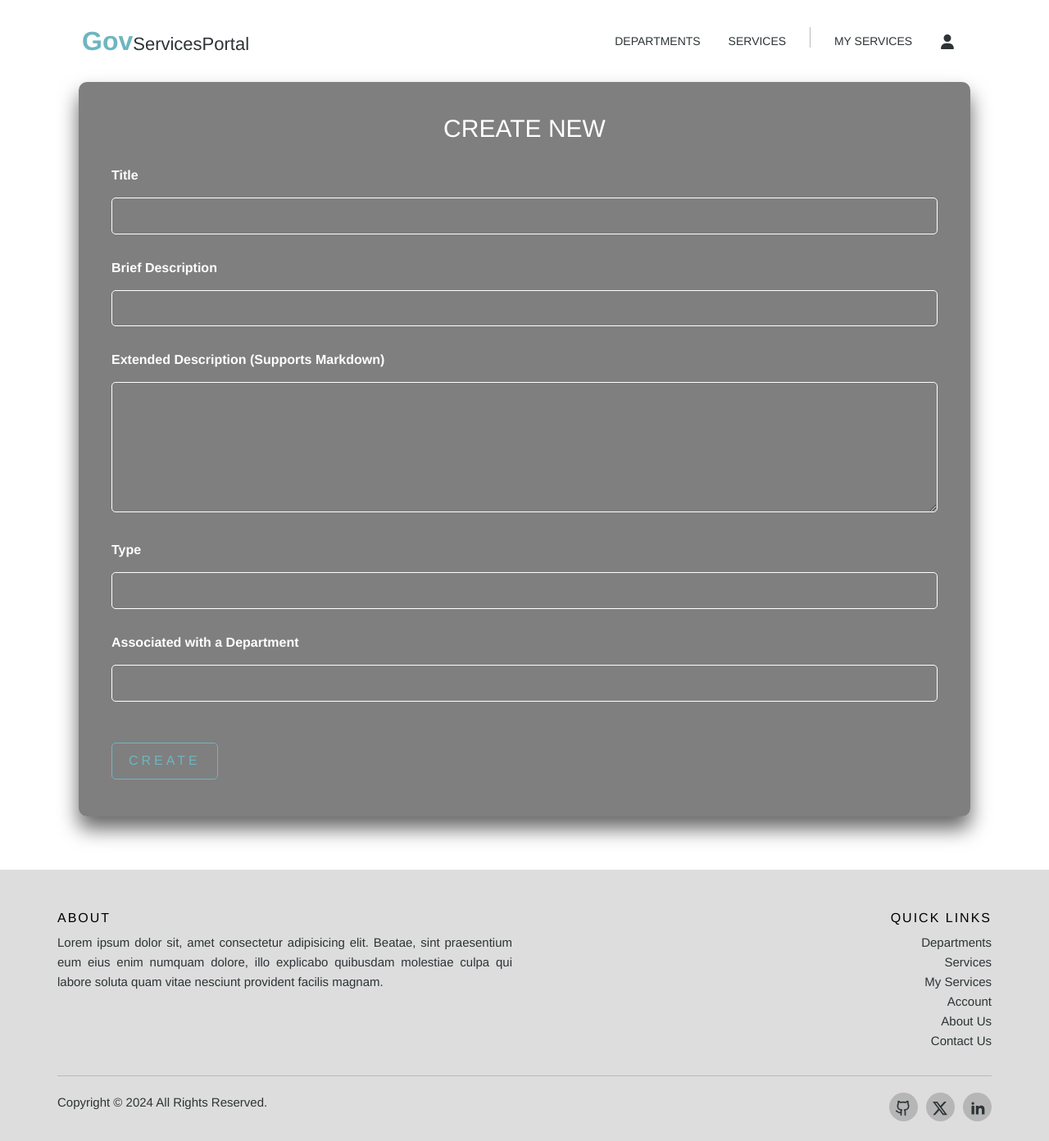
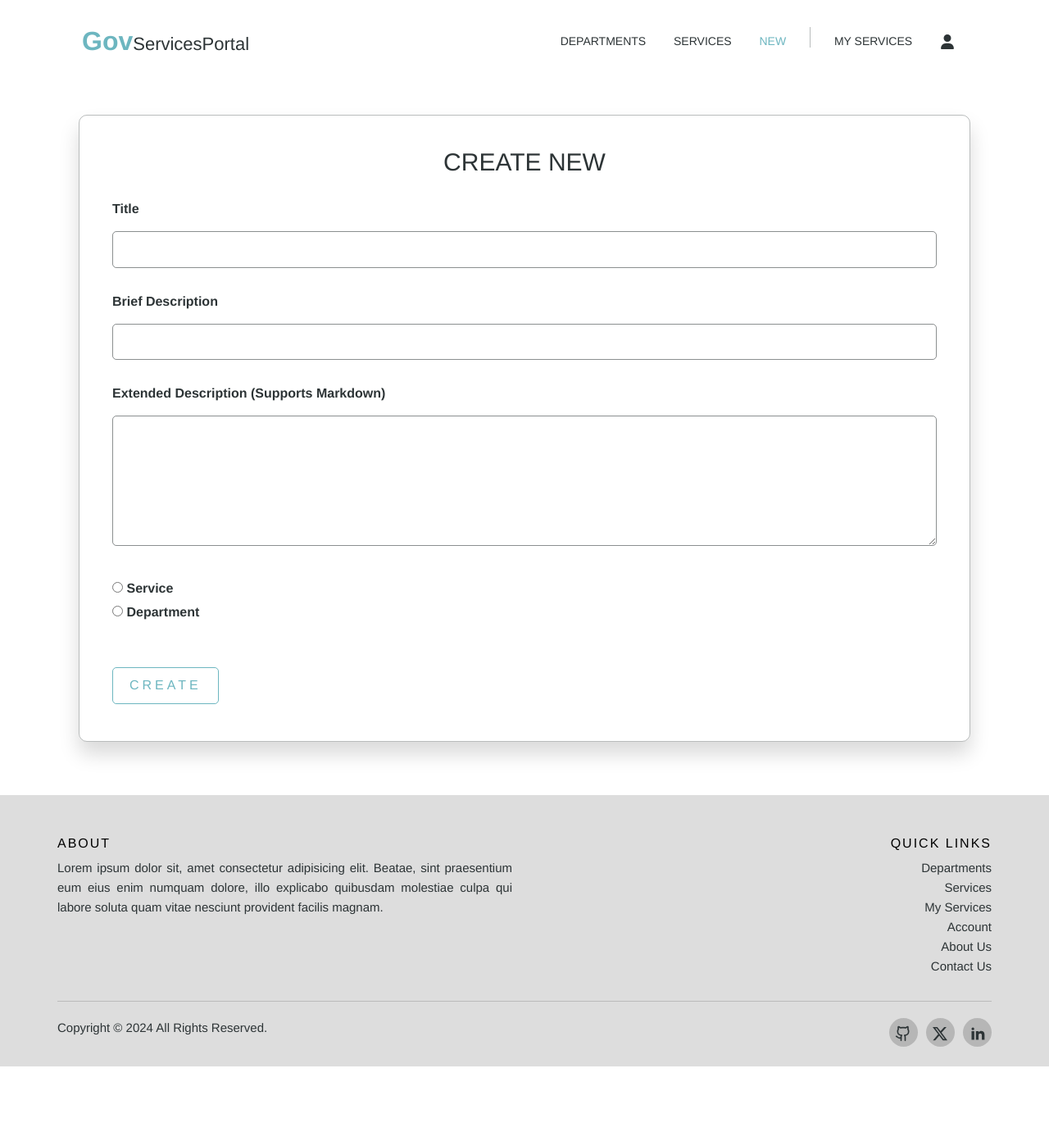
Before and after one commit to uosyph/GovServicesPortal, a Flask app: page /new in a window 1280 px wide. Shown: the whole page at 82% size. After the commit the page ends 1301 px from the top, so only its background shows below. Run offline with Flask 3, Linux system fonts and the light colour scheme; the visitor is signed in with stand-in values (Sample User, id 1); some libraries are stand-ins or nearby versions.

Commit message:
[feat] Select new creation type

```diff
--- a/static/styles/common.css
+++ b/static/styles/common.css
@@ -71,13 +71,14 @@ nav li a svg:hover {
 
 nav li .register_btn {
 	background: #6db6c0;
+	color: #fff;
 	border-radius: 10px;
 	padding: 9px 15px;
 }
 
 nav li .register_btn:hover {
 	background: #62a1a8;
-	color: #000;
+	color: #e4e4e4;
 }
 
 .acc_separator_left {
@@ -105,7 +106,7 @@ nav li .register_btn:hover {
 
 #active_reg {
 	background: #62a1a8;
-	color: #000;
+	color: #e4e4e4;
 }
 
 footer {
--- a/static/styles/new.css
+++ b/static/styles/new.css
@@ -1,10 +1,12 @@
 .form-box {
+	color: #2d3436;
+	border: 1px solid #2d343654;
 	margin: auto;
+	margin-top: 40px;
 	width: 85%;
 	padding: 40px;
-	background: rgba(0, 0, 0, 0.5);
 	box-sizing: border-box;
-	box-shadow: 0 15px 25px rgba(0, 0, 0, 0.6);
+	box-shadow: 0 15px 25px rgba(0, 0, 0, 0.15);
 	border-radius: 10px;
 	margin-bottom: 65px;
 }
@@ -12,7 +14,7 @@
 .form-box h2 {
 	margin: 0 0 30px;
 	padding: 0;
-	color: #fff;
+	color: #2d3436;
 	text-align: center;
 	text-transform: uppercase;
 }
@@ -26,10 +28,10 @@
 	width: 100%;
 	padding: 10px 0;
 	font-size: 16px;
-	color: #fff;
+	color: #2d3436;
 	margin-top: 10px;
 	margin-bottom: 30px;
-	border: 1px solid #fff;
+	border: 1px solid #2d34368c;
 	border-radius: 5px;
 	outline: none;
 	background: transparent;
@@ -41,7 +43,37 @@
 
 .form-box .input-box label {
 	font-size: 16px;
-	color: #fff;
+	color: #2d3436;
+}
+
+.form-box .radio-box {
+	font-size: 16px;
+	margin-top: 5px;
+}
+
+.form-box .option-box {
+	display: none;
+	font-size: 16px;
+	margin-top: 20px;
+}
+
+.form-box .option-box select {
+	width: 100%;
+	padding: 10px;
+	border: 1px solid #2d34368c;
+	border-radius: 5px;
+	background-color: transparent;
+	font-size: 16px;
+	cursor: pointer;
+}
+
+.form-box .option-box select::after {
+	content: '\25BC';
+	position: absolute;
+	top: 50%;
+	right: 10px;
+	transform: translateY(-50%);
+	pointer-events: none;
 }
 
 .form-box form .submit-btn {
@@ -54,7 +86,7 @@
 	text-transform: uppercase;
 	overflow: hidden;
 	transition: 0.5s;
-	margin-top: 20px;
+	margin-top: 50px;
 	margin-bottom: 5px;
 	letter-spacing: 4px;
 	border: 1px solid #6db6c0;
@@ -71,6 +103,6 @@
 }
 
 .form-box .form-msg {
-	color: #fff;
+	color: #2d3436;
 	margin-bottom: 20px;
 }
--- a/templates/base.html
+++ b/templates/base.html
@@ -22,9 +22,14 @@
             <li>
                 <a href="{{ url_for('departments') }}" {% if request.path == '/departments' %} id="active" {% endif %}>Departments</a>
             </li>
-            <li class="acc_separator_right">
+            <li {% if session["is_admin"] == False %} class="acc_separator_right" {% endif %}>
                 <a href="{{ url_for('services') }}" {% if request.path == '/services' %} id="active" {% endif %}>Services</a>
             </li>
+            {% if session["is_admin"] == True: %}
+                <li class="acc_separator_right">
+                    <a href="{{ url_for('new') }}" {% if request.path == '/new' %} id="active" {% endif %}>New</a>
+                </li>
+            {% endif %}
             <li class="vr"></li>
             {% if session["loggedin"] == True: %}
                 <li class="acc_separator_left">
--- a/templates/new.html
+++ b/templates/new.html
@@ -23,17 +23,33 @@
             <label for="readme">Extended Description (Supports Markdown)</label>
             <textarea rows="6" name="readme"></textarea>
         </div>
-        <!-- TODO: Choose a type from radio or drop down -->
-        <!-- TODO: if type is service show associated with drop down with all departments -->
-        <div class="input-box">
-            <label for="type">Type</label>
-            <input required type="text" name="type">
+        <div class="radio-box">
+            <input required type="radio" id="service" name="type" value="Service" onclick="toggleOptionBox()">
+            <label for="service">Service</label>
+            <br>
+            <input required type="radio" id="department" name="type" value="Department" onclick="toggleOptionBox()">
+            <label for="department">Department</label>
         </div>
-        <div class="input-box">
+        <div class="option-box" id="option-box">
             <label for="associated">Associated with a Department</label>
-            <input required type="text" name="associated">
+            <br>
+            <select id="associated" name="associated">
+                <option value="none">None</option>
+                {% for department in departments %}
+                    <option value="{{ department.id }}">{{ department.title }}</option>
+                {% endfor %}
+            </select>
         </div>
         <input class="submit-btn" type="submit" value="Create">
     </form>
 </div>
+<script>
+    function toggleOptionBox() {
+        var departmentRadio = document.getElementById("department");
+        var optionBox = document.getElementById("option-box");
+
+        if (departmentRadio.checked) optionBox.style.display = "block";
+        else optionBox.style.display = "none";
+    }
+</script>
 {% endblock %}
--- a/views.py
+++ b/views.py
@@ -220,8 +220,11 @@ def service(id):
 
 @app.route("/new", methods=["GET", "POST"])
 def new():
+    if "loggedin" not in session or session["is_admin"] == False:
+        abort(401)
+    departments = Department.query.all()
     recommend = request.args.get("recommend")
-    return render_template("new.html", recommend=recommend)
+    return render_template("new.html", departments=departments, recommend=recommend)
 
 
 @app.errorhandler(404)
```
Also changed, not shown: static/styles/form.css (+11 -9 lines).
